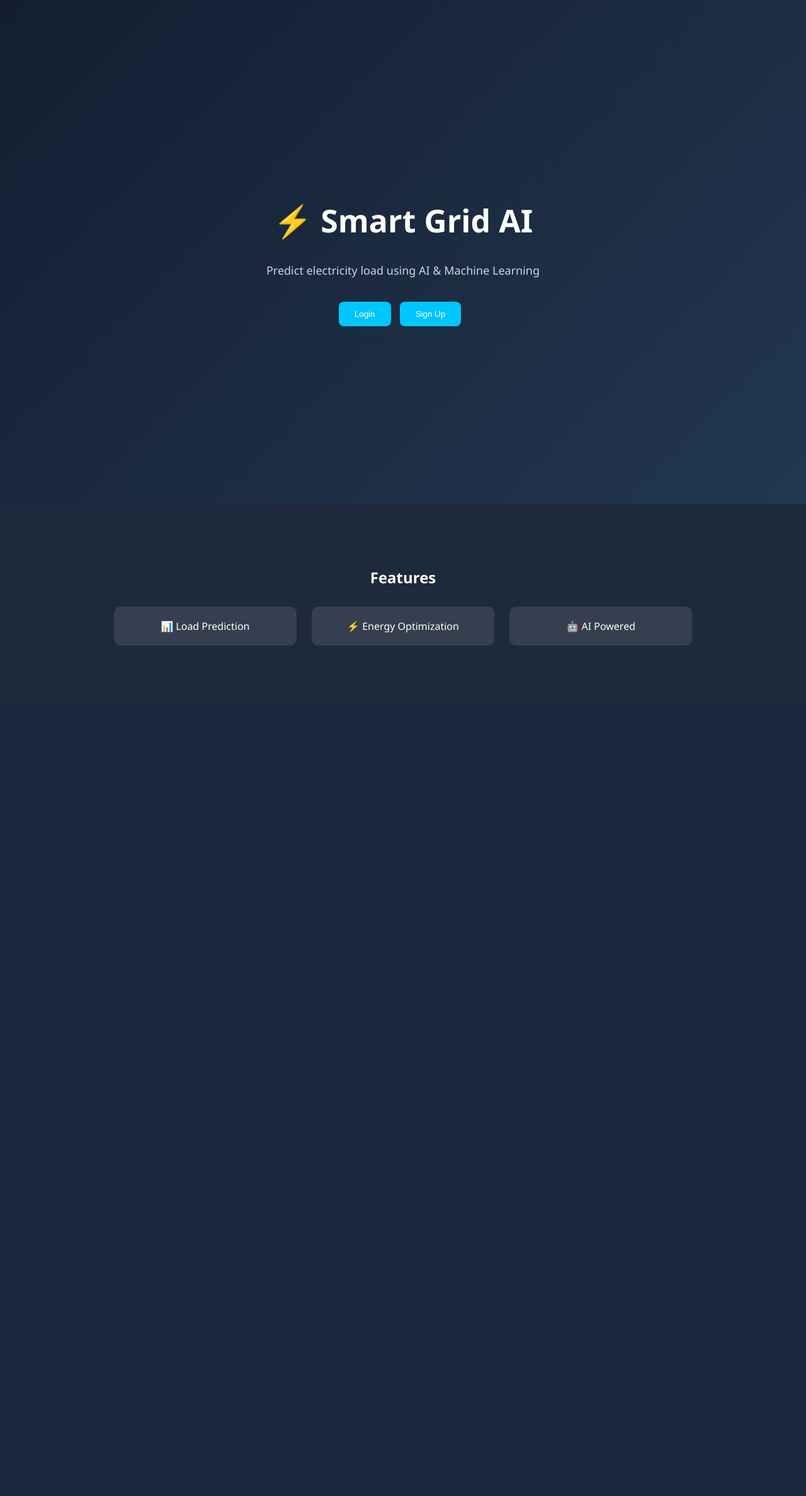
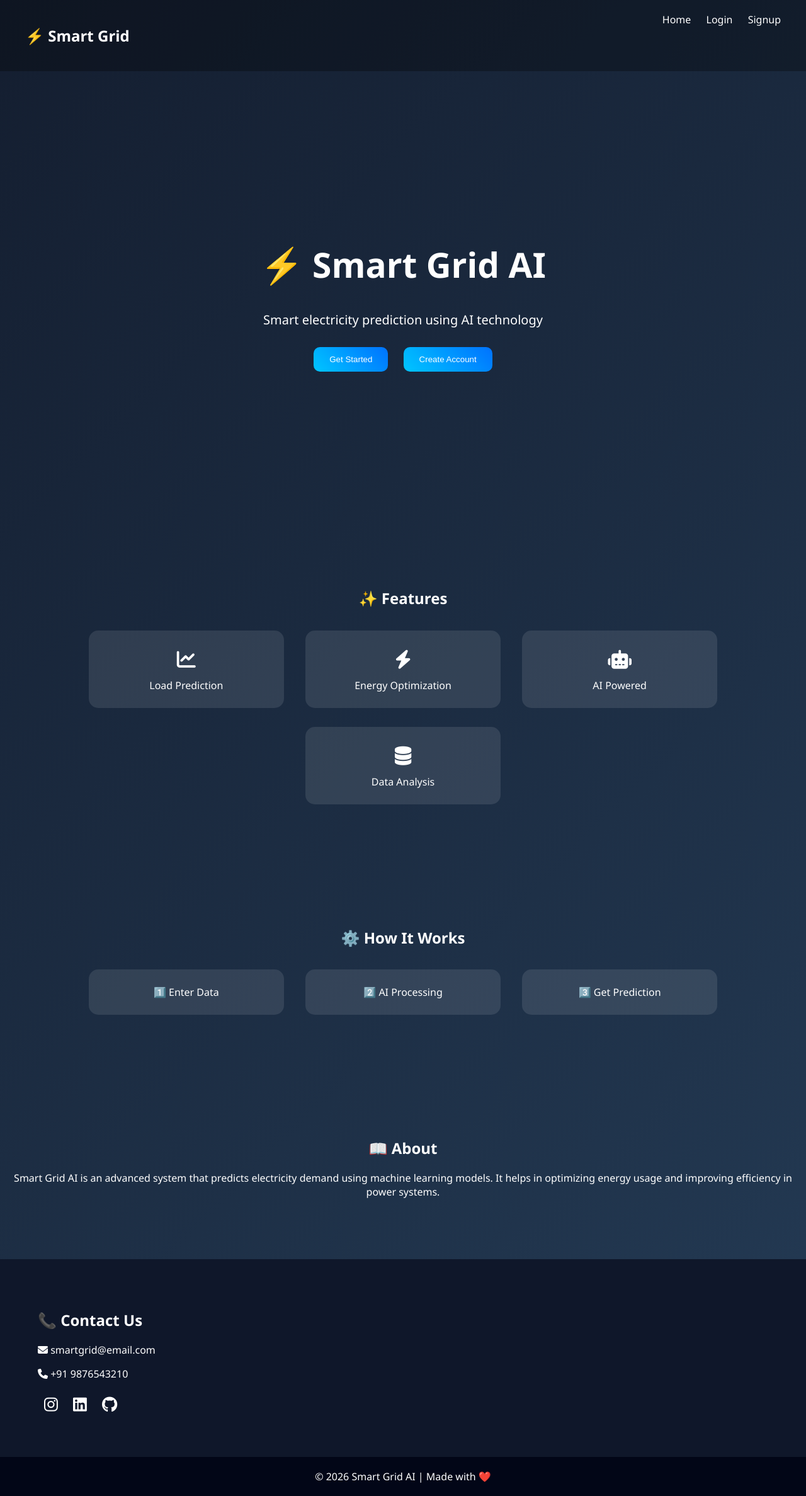
Before and after one commit to ranautGITHUB/Smart-Grid-Load-Prediction-aiml, a Flask app: page / in a window 1280 px wide. Shown: the whole page at 63% size. Before the commit the page ends 1025 px from the top, so only its background shows below. Run offline with Flask 3, Linux system fonts and the light colour scheme.

Commit message:
Update home.html

```diff
--- a/templates/home.html
+++ b/templates/home.html
@@ -3,6 +3,9 @@
 <head>
 <meta charset="UTF-8">
 <title>Smart Grid AI</title>
+
+<!-- ICONS (Font Awesome) -->
+<link rel="stylesheet" href="https://cdnjs.cloudflare.com/ajax/libs/font-awesome/6.5.0/css/all.min.css">
 
 <style>
 body {
@@ -12,9 +15,23 @@ body {
     color: white;
 }
 
+/* NAVBAR */
+.navbar {
+    display: flex;
+    justify-content: space-between;
+    padding: 20px 40px;
+    background: rgba(0,0,0,0.3);
+}
+
+.navbar a {
+    color: white;
+    margin-left: 20px;
+    text-decoration: none;
+}
+
 /* HERO */
 .hero {
-    height: 100vh;
+    height: 90vh;
     display: flex;
     justify-content: center;
     align-items: center;
@@ -22,62 +39,152 @@ body {
 }
 
 .hero h1 {
-    font-size: 50px;
+    font-size: 55px;
 }
 
 .hero p {
-    margin-top: 10px;
-    font-size: 18px;
-    opacity: 0.8;
+    font-size: 20px;
 }
 
+/* BUTTON */
 .btn {
-    margin-top: 20px;
     padding: 12px 25px;
+    border-radius: 10px;
+    background: linear-gradient(45deg, #00c6ff, #0072ff);
+    color: white;
     border: none;
-    border-radius: 8px;
-    background: #00c6ff;
-    color: white;
     cursor: pointer;
-    margin-right: 10px;
+    margin: 10px;
 }
 
 /* SECTION */
 .section {
     padding: 80px 20px;
     text-align: center;
-    background: #1e293b;
 }
 
+/* CARDS */
 .card {
     display: inline-block;
     background: rgba(255,255,255,0.1);
+    padding: 25px;
+    margin: 15px;
+    border-radius: 15px;
+    width: 260px;
+}
+
+/* ICON */
+.icon {
+    font-size: 30px;
+    margin-bottom: 10px;
+}
+
+/* CONTACT */
+.contact {
+    background: #0f172a;
+    padding: 60px;
+}
+
+/* SOCIAL */
+.social i {
+    font-size: 25px;
+    margin: 10px;
+    cursor: pointer;
+}
+
+/* FOOTER */
+.footer {
+    text-align: center;
     padding: 20px;
-    margin: 10px;
-    border-radius: 10px;
-    width: 250px;
+    background: #020617;
 }
 </style>
 </head>
 
 <body>
 
+<!-- NAVBAR -->
+<div class="navbar">
+    <h2>⚡ Smart Grid</h2>
+    <div>
+        <a href="/">Home</a>
+        <a href="/login">Login</a>
+        <a href="/signup">Signup</a>
+    </div>
+</div>
+
+<!-- HERO -->
 <div class="hero">
     <div>
         <h1>⚡ Smart Grid AI</h1>
-        <p>Predict electricity load using AI & Machine Learning</p>
+        <p>Smart electricity prediction using AI technology</p>
 
-        <a href="/login"><button class="btn">Login</button></a>
-        <a href="/signup"><button class="btn">Sign Up</button></a>
+        <a href="/login"><button class="btn">Get Started</button></a>
+        <a href="/signup"><button class="btn">Create Account</button></a>
     </div>
 </div>
 
+<!-- FEATURES -->
 <div class="section">
-    <h2>Features</h2>
+    <h2>✨ Features</h2>
 
-    <div class="card">📊 Load Prediction</div>
-    <div class="card">⚡ Energy Optimization</div>
-    <div class="card">🤖 AI Powered</div>
+    <div class="card">
+        <div class="icon"><i class="fas fa-chart-line"></i></div>
+        Load Prediction
+    </div>
+
+    <div class="card">
+        <div class="icon"><i class="fas fa-bolt"></i></div>
+        Energy Optimization
+    </div>
+
+    <div class="card">
+        <div class="icon"><i class="fas fa-robot"></i></div>
+        AI Powered
+    </div>
+
+    <div class="card">
+        <div class="icon"><i class="fas fa-database"></i></div>
+        Data Analysis
+    </div>
+</div>
+
+<!-- HOW IT WORKS -->
+<div class="section">
+    <h2>⚙️ How It Works</h2>
+
+    <div class="card">1️⃣ Enter Data</div>
+    <div class="card">2️⃣ AI Processing</div>
+    <div class="card">3️⃣ Get Prediction</div>
+</div>
+
+<!-- ABOUT -->
+<div class="section">
+    <h2>📖 About</h2>
+    <p>
+        Smart Grid AI is an advanced system that predicts electricity demand
+        using machine learning models. It helps in optimizing energy usage
+        and improving efficiency in power systems.
+    </p>
+</div>
+
+<!-- CONTACT -->
+<div class="contact">
+    <h2>📞 Contact Us</h2>
+
+    <p><i class="fas fa-envelope"></i> smartgrid@email.com</p>
+    <p><i class="fas fa-phone"></i> +91 9876543210</p>
+
+    <div class="social">
+        <i class="fab fa-instagram"></i>
+        <i class="fab fa-linkedin"></i>
+        <i class="fab fa-github"></i>
+    </div>
+</div>
+
+<!-- FOOTER -->
+<div class="footer">
+    © 2026 Smart Grid AI | Made with ❤️
 </div>
 
 </body>
```
